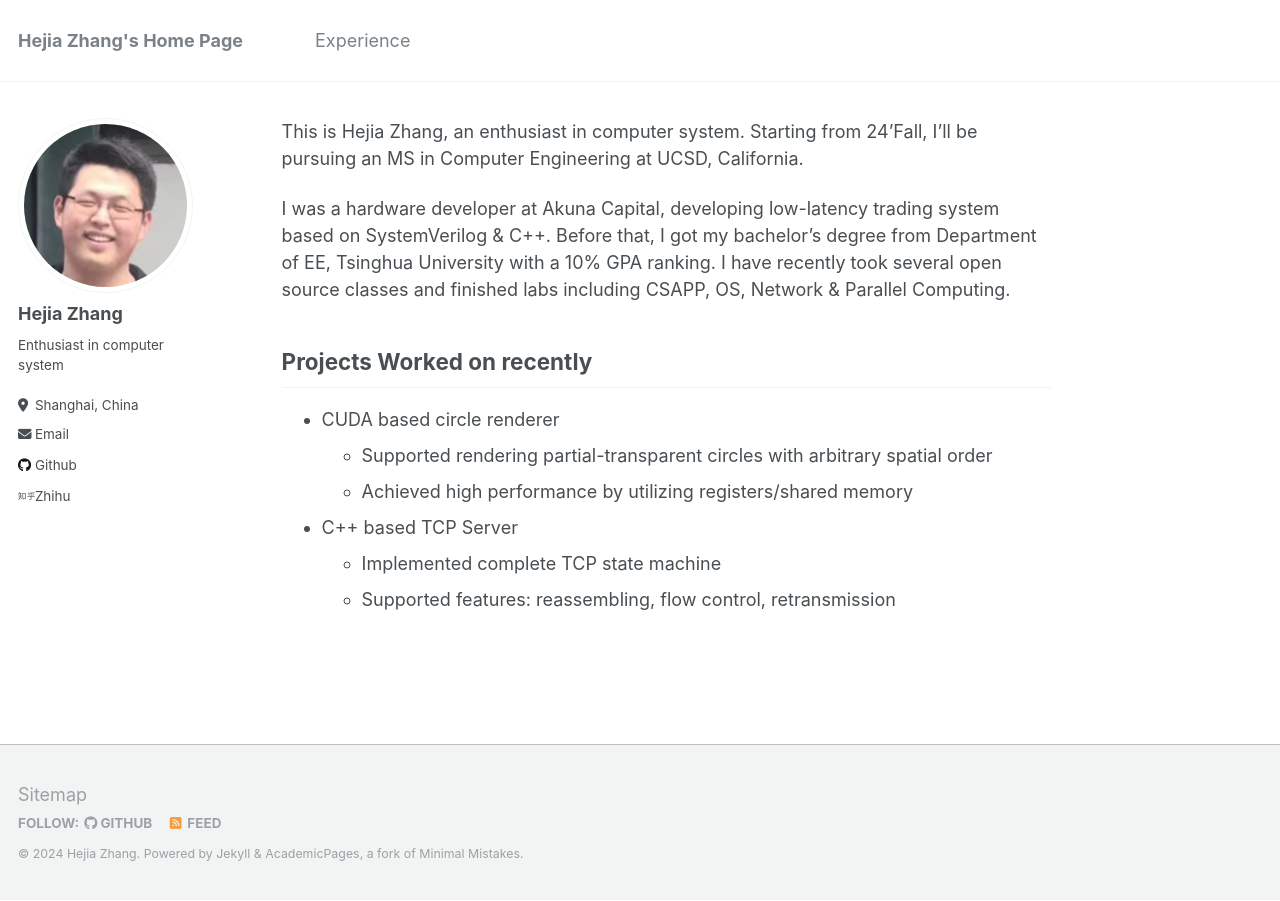
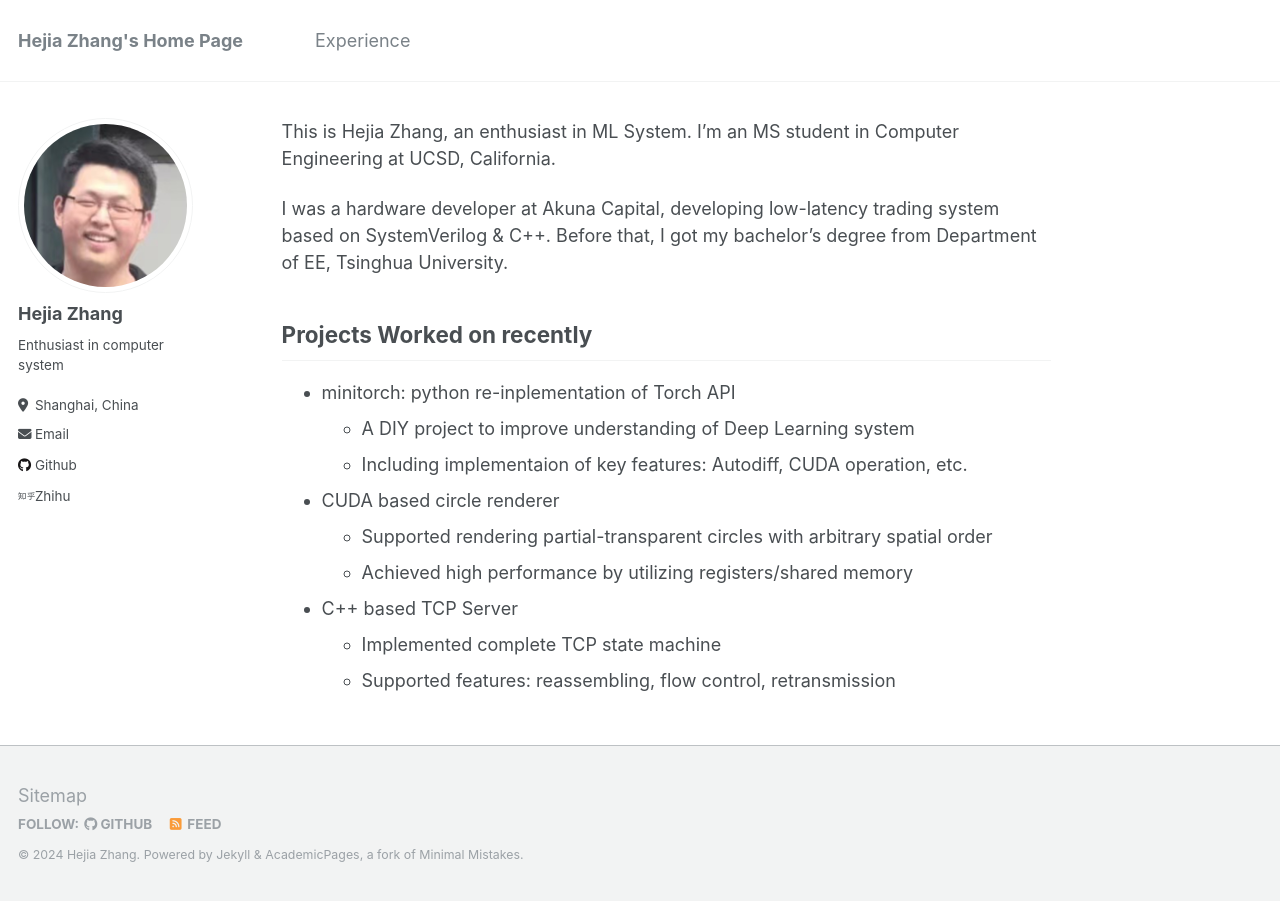
Before and after one commit to HejiaZ2023/hejiaz2023.github.io, a Jekyll site: the page built from _pages/about.md, in a window 1280 px wide. Built offline with Jekyll 4.4.1, drawn with Linux system fonts in a browser that asks for light colours.

Commit message:
Try to re-trigger deployment

```diff
--- a/_pages/about.md
+++ b/_pages/about.md
@@ -5,9 +5,9 @@ author_profile: true
 redirect_from:
 ---
 
-This is Hejia Zhang, an enthusiast in computer system. Starting from 24'Fall, I'll be pursuing an MS in Computer Engineering at UCSD, California.
+This is Hejia Zhang, an enthusiast in ML System. I'm an MS student in Computer Engineering at UCSD, California.
 
-I was a hardware developer at Akuna Capital, developing low-latency trading system based on SystemVerilog & C++. Before that, I got my bachelor's degree from Department of EE, Tsinghua University with a 10% GPA ranking. I have recently took several open source classes and finished labs including CSAPP, OS, Network & Parallel Computing.
+I was a hardware developer at Akuna Capital, developing low-latency trading system based on SystemVerilog & C++. Before that, I got my bachelor's degree from Department of EE, Tsinghua University.
 
 [comment]: # (I've started posting Chinese contents on [zhihu](https://www.zhihu.com/people/dbmw/posts))
 
@@ -20,11 +20,9 @@ I really wish I could put something here.
 Projects Worked on recently
 ------
 
-<!---
 * minitorch: python re-inplementation of Torch API
   * A DIY project to improve understanding of Deep Learning system
   * Including implementaion of key features: Autodiff, CUDA operation, etc.
---->
 
 * CUDA based circle renderer
   * Supported rendering partial-transparent circles with arbitrary spatial order
```
Also changed, not shown: _pages/experience.md (+1 -2 lines).
